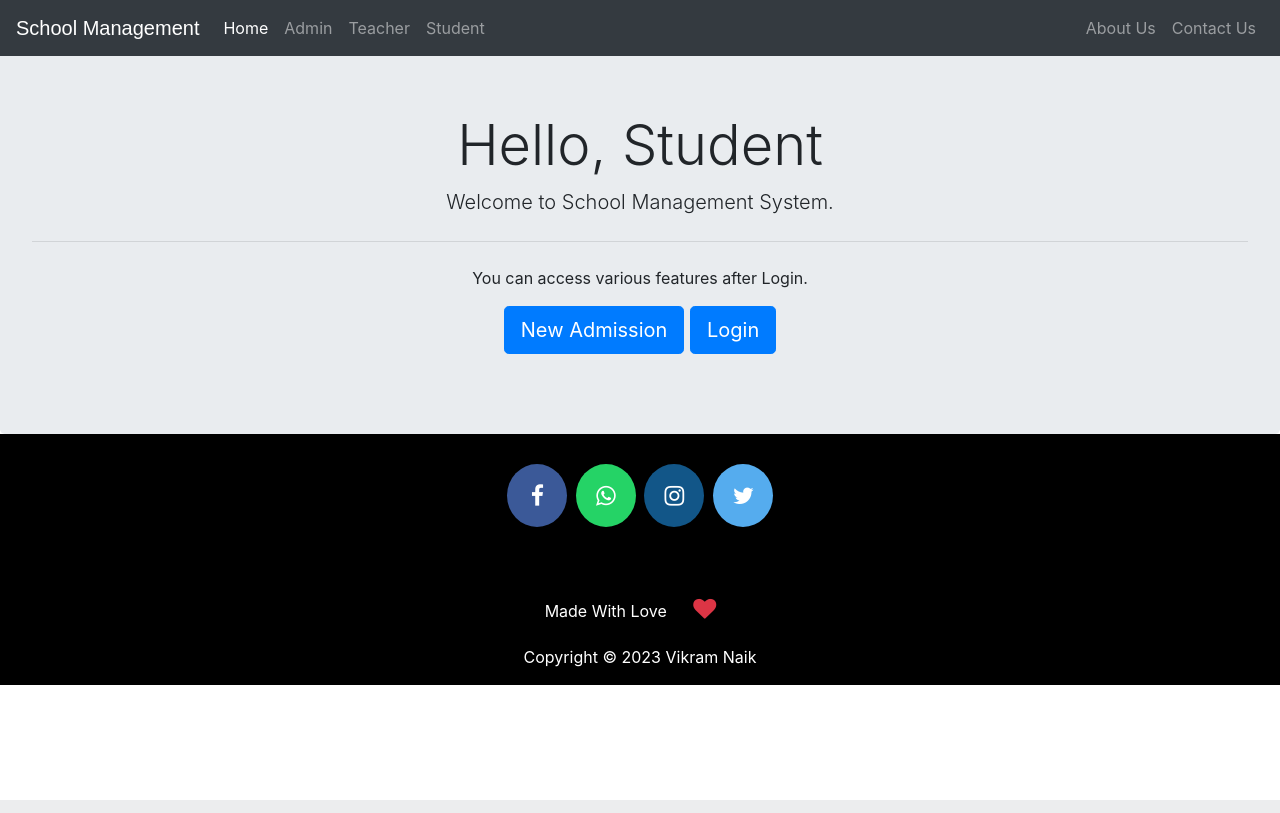
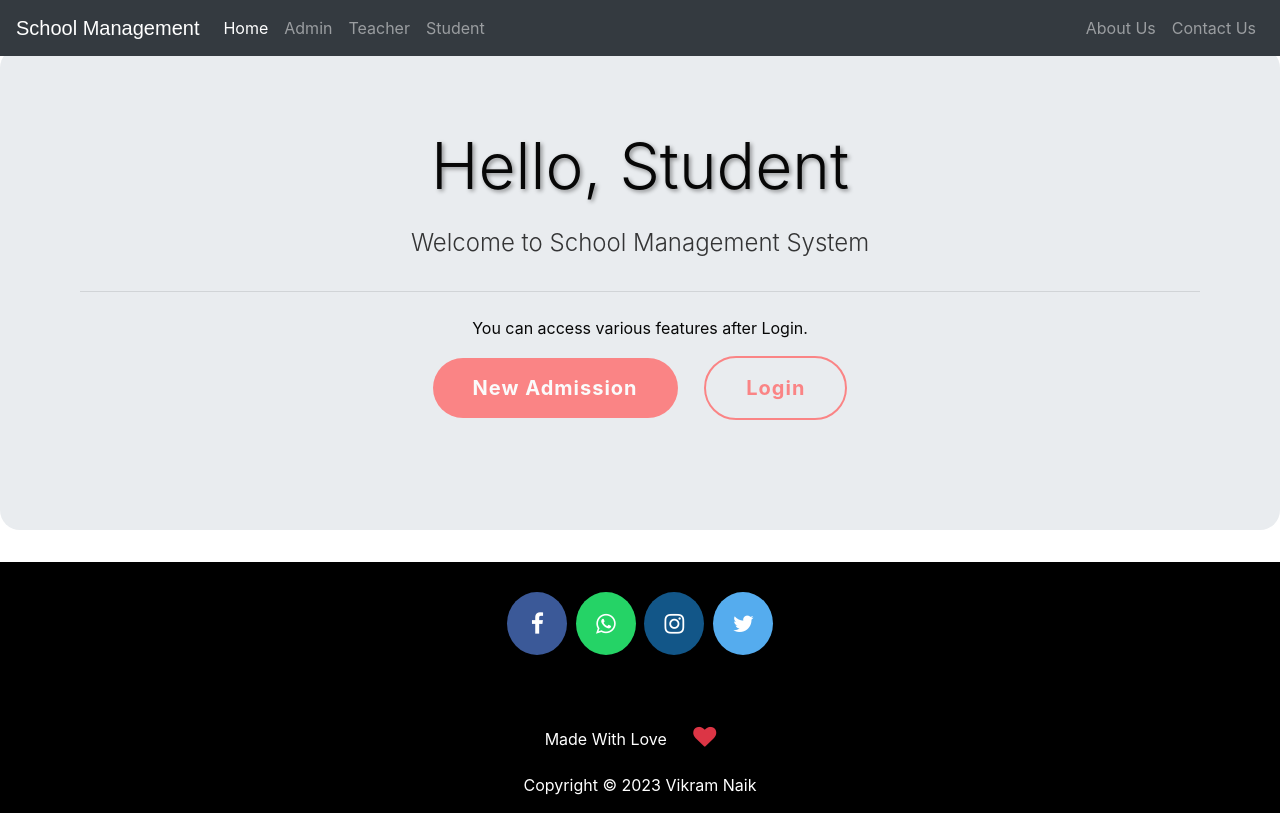
Before and after one commit to Phoenix043/SMS, a Django app: page /studentclick in a window 1280 px wide. Run offline with Django 3.2, Linux system fonts and the light colour scheme; some libraries are stand-ins or nearby versions.

Commit message:
Add files via upload

```diff
--- a/templates/school/studentclick.html
+++ b/templates/school/studentclick.html
@@ -1,17 +1,78 @@
 {% extends 'school/homebase.html' %}
 {% block content %}
+
+<style>
+  /* Custom styles for the jumbotron */
+  .jumbotron {
+    background-size: cover;
+    background-position: center;
+    color: #070707;
+    text-align: center;
+    padding: 80px;
+    border-radius: 20px;
+  }
+
+  .jumbotron h1 {
+    font-size: 4em;
+    margin-bottom: 20px;
+    text-shadow: 2px 2px 4px rgba(0, 0, 0, 0.4);
+  }
+
+  .lead {
+    font-size: 1.5em;
+    margin-bottom: 30px;
+    opacity: 0.8;
+  }
+
+  /* Style the buttons */
+  .btn-primary {
+    background-color: #ff6b6b;
+    color: #fff;
+    border: none;
+    border-radius: 50px;
+    padding: 15px 40px;
+    margin-right: 20px;
+    text-decoration: none;
+    font-weight: bold;
+    letter-spacing: 1px;
+    transition: background-color 0.3s ease, transform 0.3s ease;
+  }
+
+  .btn-primary:hover {
+    background-color: #ff4f4f;
+    transform: scale(1.05);
+  }
+
+  .btn-secondary {
+    background-color: transparent;
+    color: #ff6b6b;
+    border: 2px solid #ff6b6b;
+    border-radius: 50px;
+    padding: 15px 40px;
+    text-decoration: none;
+    font-weight: bold;
+    letter-spacing: 1px;
+    transition: background-color 0.3s ease, transform 0.3s ease;
+  }
+
+  .btn-secondary:hover {
+    background-color: #ff6b6b;
+    color: #fff;
+    transform: scale(1.05);
+  }
+</style>
 
 <br>
 <br>
 
-<div class="jumbotron" style="margin-bottom:0px;">
+<div class="jumbotron">
   <h1 class="display-4">Hello, Student</h1>
-  <p class="lead">Welcome to School Management System.</p>
+  <p class="lead">Welcome to School Management System</p>
   <hr class="my-4">
   <p>You can access various features after Login.</p>
   <p class="lead">
     <a class="btn btn-primary btn-lg" href="studentsignup" role="button">New Admission</a>
-    <a class="btn btn-primary btn-lg" href="studentlogin" role="button">Login</a>
+    <a class="btn btn-secondary btn-lg" href="studentlogin" role="button">Login</a>
   </p>
 </div>
 
```
